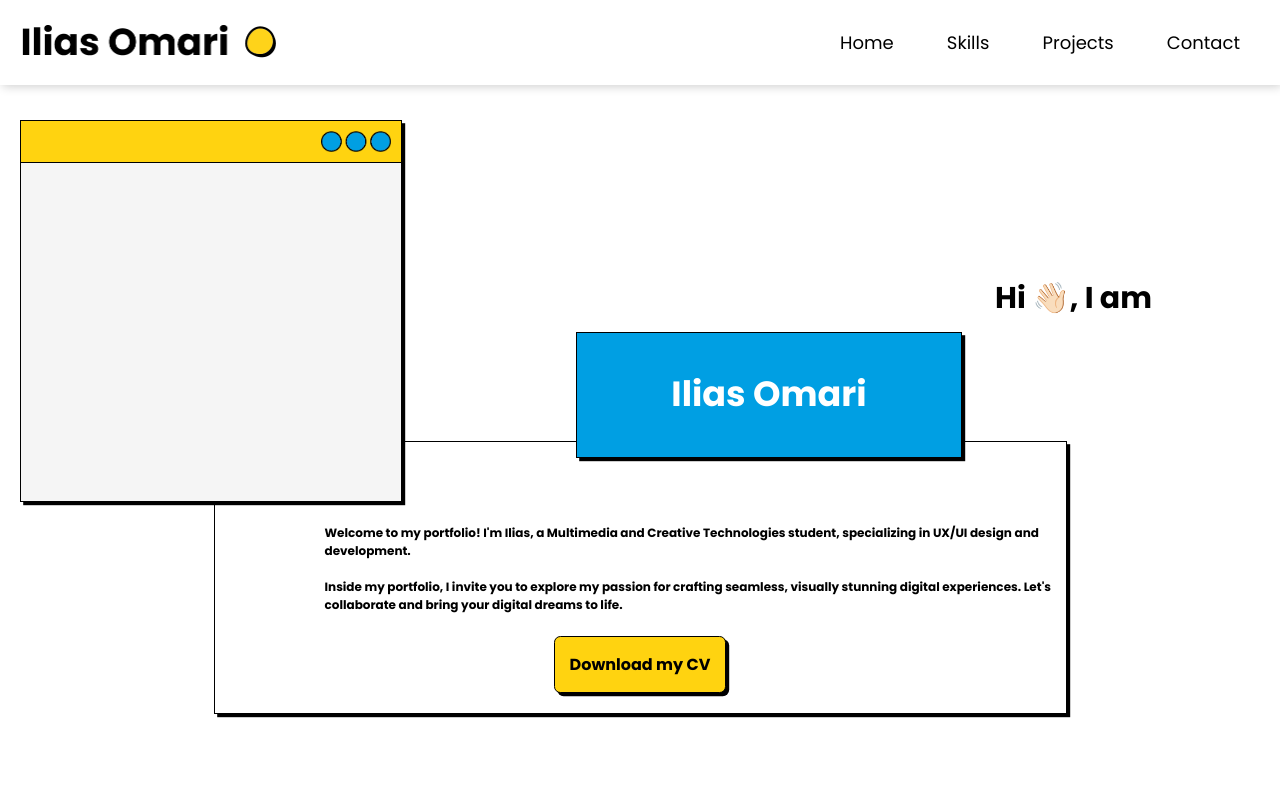
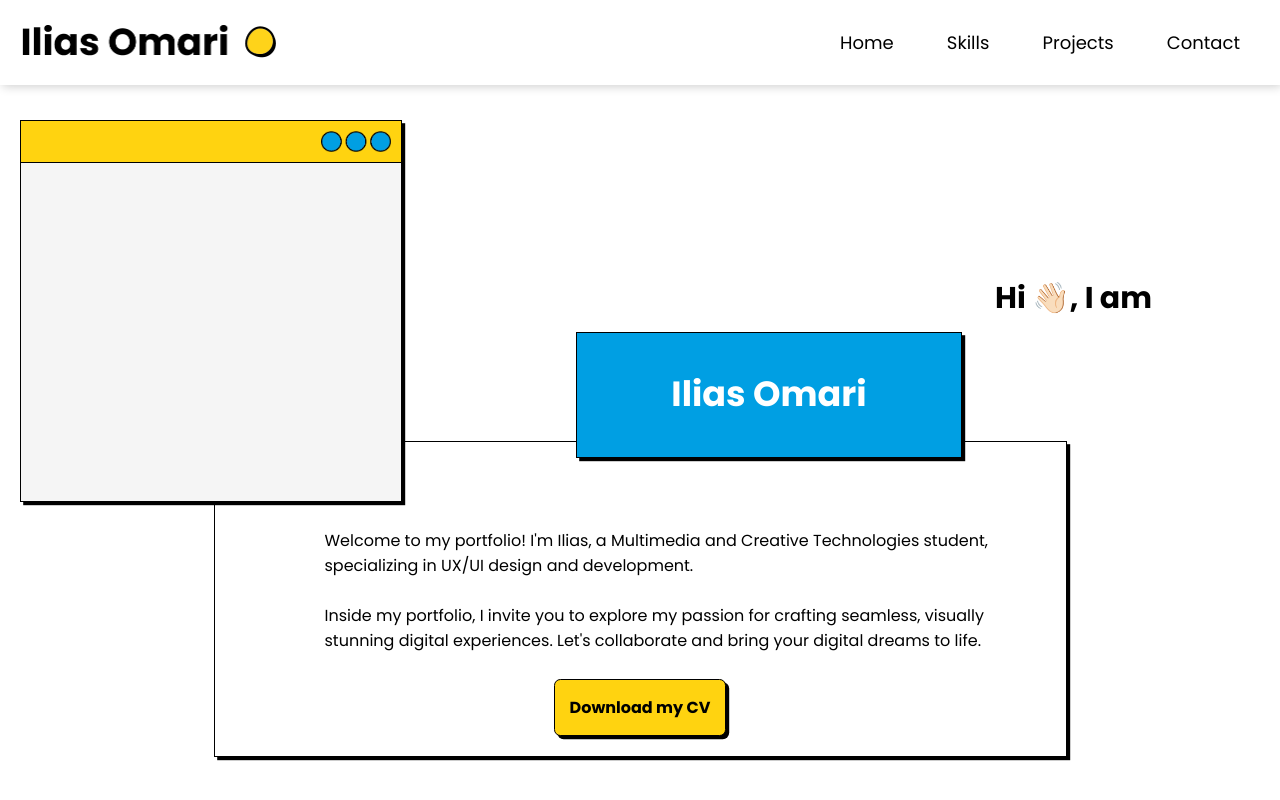
Before and after one commit to IliasOmari/Portfolio-Ilias_Omari, a React (Vite) app in the folder Portfolio_Ilias_Omari/: page / in a window 1280 px wide. Built offline with nearby package versions, Linux system fonts and the light colour scheme.

Commit message:
adjusting CSS on <p>

```diff
--- a/Portfolio_Ilias_Omari/src/components/pages/projects-modules.css
+++ b/Portfolio_Ilias_Omari/src/components/pages/projects-modules.css
@@ -58,7 +58,7 @@
   box-shadow: 0.1rem 0.1rem 0 #000000;
 }
 
-p {
+.project-categories p {
   font-size: 12px;
   font-weight: bold;
 }
```
